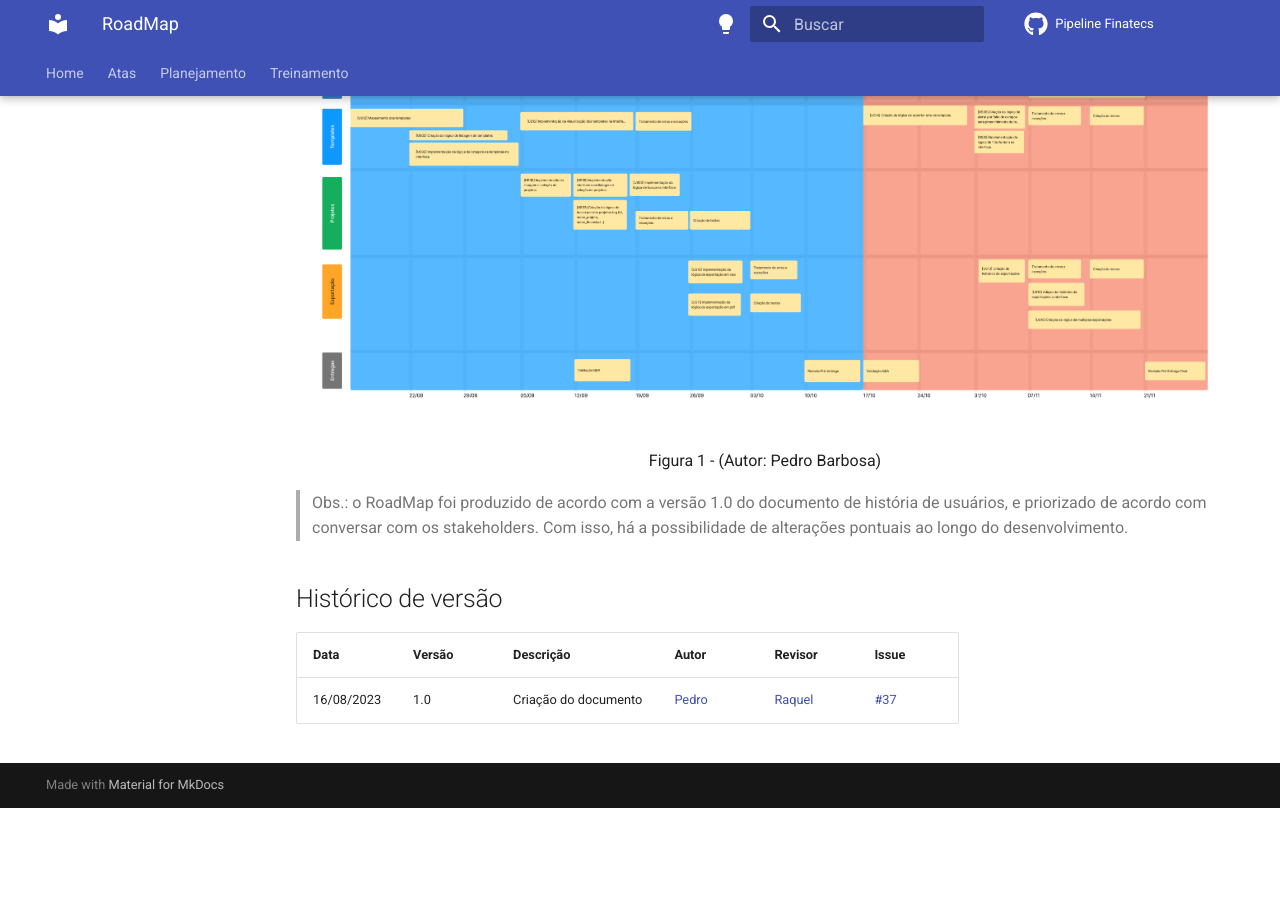
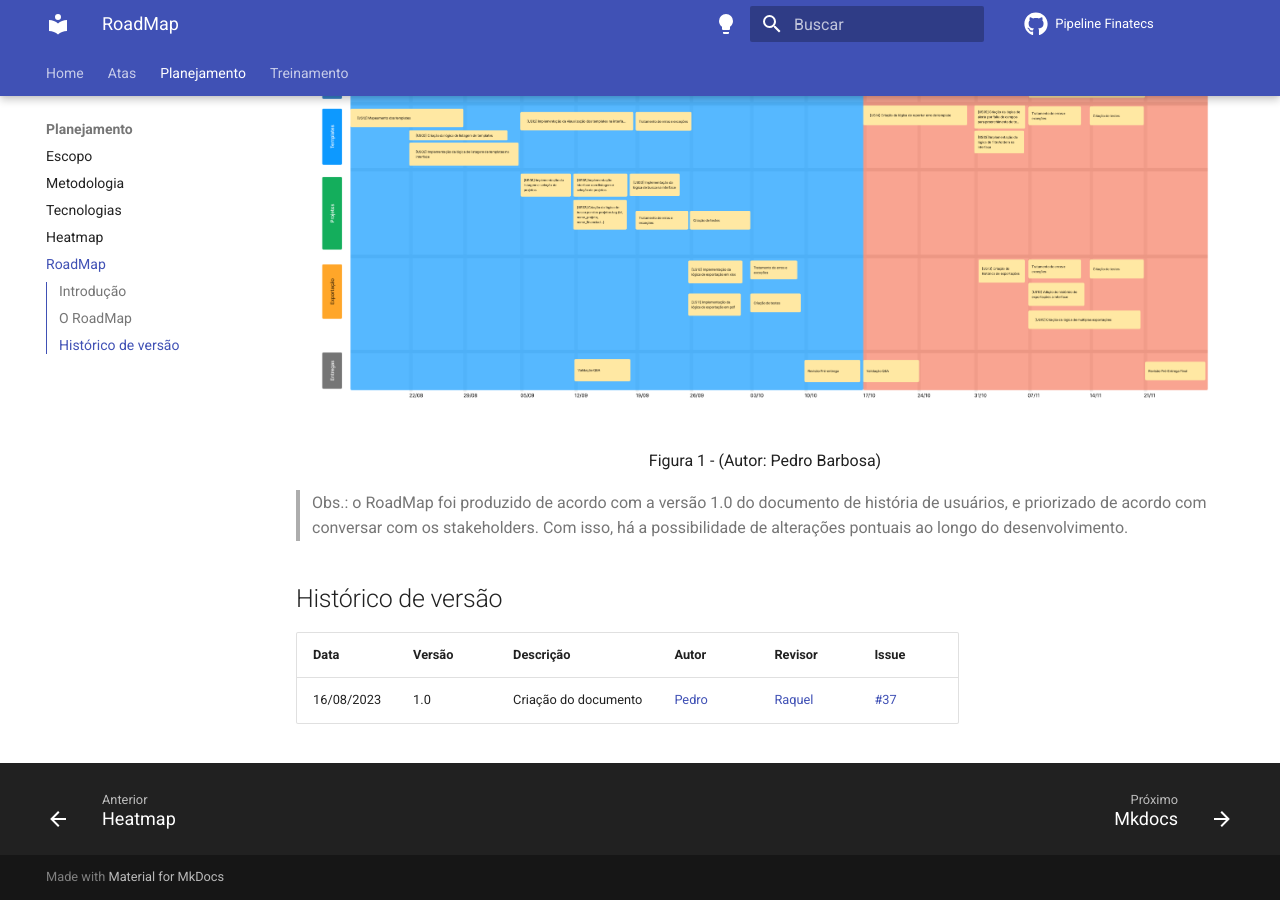
Before and after one commit to ResidenciaTICBrisa/05_PipelineFinatec, an MkDocs documentation site: the page built from docs/planejamento/roadmap.md, in a window 1280 px wide and 900 px high, scrolled down 638 px. Built offline with MkDocs 1.6.1 and Material for MkDocs 9.7.7, drawn with Linux system fonts in a browser that asks for light colours; comment, search, counter and statistics services are not loaded; before the commit the page ends 1446 px from its top, so only the background shows below that.

Commit message:
fix: adicionando roadmap ao yml

```diff
--- a/mkdocs.yml
+++ b/mkdocs.yml
@@ -63,6 +63,7 @@ nav:
     - Metodologia: planejamento/metodologia.md
     - Tecnologias: planejamento/tecnologias.md
     - Heatmap: planejamento/heatmap.md
+    - RoadMap: planejamento/roadmap.md
   - Treinamento:
     - Treinamentos:
       - Mkdocs: treinamento/treinamentos/mkdocs.md
```
